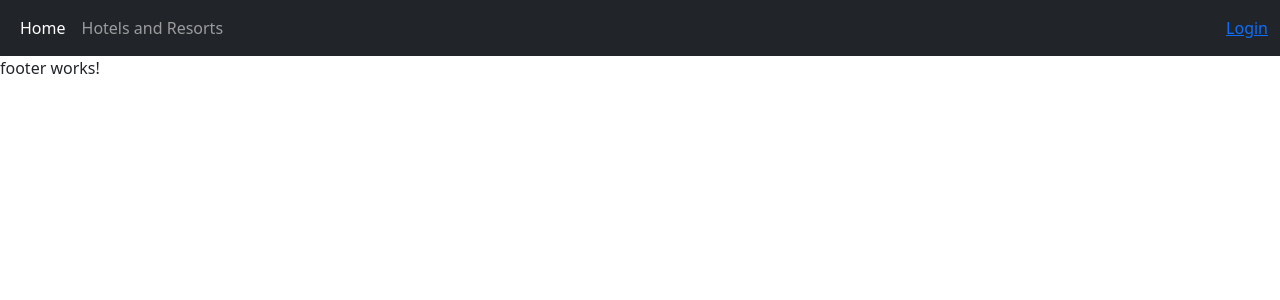
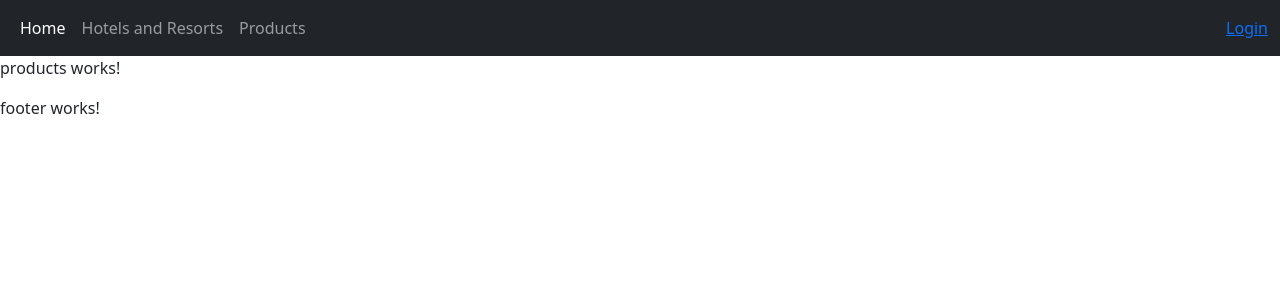
Before and after one commit to sanjaya121/jasmine-karma-testing-new, an Angular app: page /products in a window 1280 px wide. Before the commit this address led to /. Shown: the top 300 px of the page. Built offline with nearby package versions, Linux system fonts and the light colour scheme.

Commit message:
implementing lazy loading

```diff
--- a/src/app/app-routing.module.ts
+++ b/src/app/app-routing.module.ts
@@ -30,7 +30,7 @@ const routes: Routes = [
     path:'forgot-password',component:ForgotPasswordComponent
   },
   {
-    path:'lazy-loading',loadChildren:()=>import('./components/stand-alone/stand-alone.component').then(m=>m.StandAloneComponent)
+    path:'products',loadChildren:()=>import('./components/products/products.module').then(m=>m.ProductsModule)
   }
 ];
 
--- a/src/app/components/common/heder/heder.component.html
+++ b/src/app/components/common/heder/heder.component.html
@@ -24,6 +24,11 @@
               >Hotels and Resorts</a
             >
           </li>
+          <li class="nav-item">
+            <a class="nav-link" routerLink="products"
+              >Products</a
+            >
+          </li>
 
         </ul>
         <a class="d-flex" routerLink="login"> Login </a>
--- /dev/null
+++ b/src/app/components/products/products/products.component.html
@@ -0,0 +1 @@
+<p>products works!</p>
```
Also changed, not shown: src/app/components/products/products-routing.module.ts (added, +14 -0 lines), src/app/components/products/products.module.ts (added, +17 -0 lines), src/app/components/products/products/products.component.ts (added, +10 -0 lines), src/app/components/products/products/products.component.scss (added), 1 other file (tests, documents, lock files or other folders).
